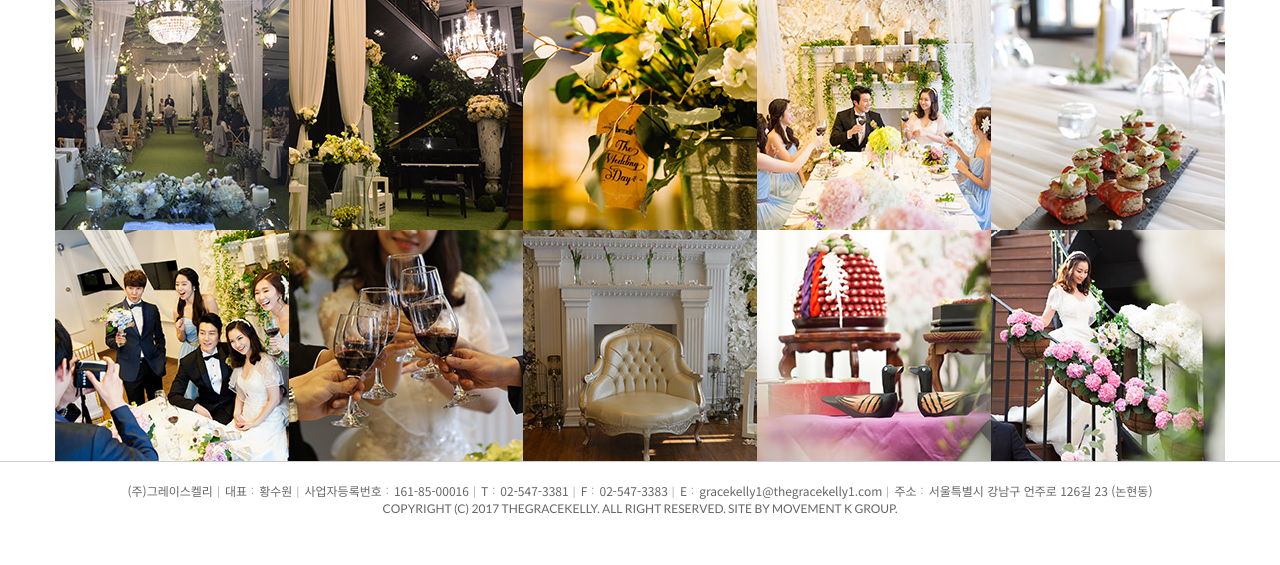
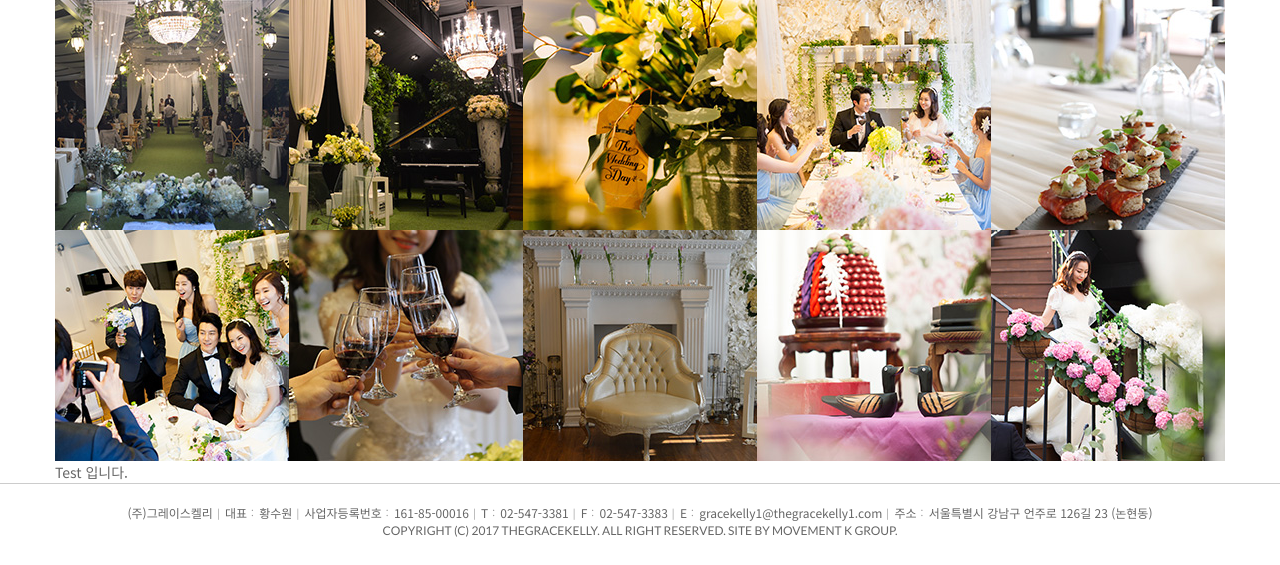
Before and after one commit to mk-kimjh/thegracekelly1, a PHP site: page /house/wedding.php in a window 1280 px wide. Shown: the part 2419-2984 px from the top of the page. Before the commit the page ends 2934 px from the top, so only its background shows below. Run offline with PHP 8.4, Linux system fonts and the light colour scheme.

Commit message:
Test git

```diff
--- a/house/wedding.php
+++ b/house/wedding.php
@@ -138,6 +138,7 @@
                     </li>
                 </ul>
             </div>
+            <p>Test 입니다.</p>
         </div>
     </main>
     <?php require_once($_SERVER['DOCUMENT_ROOT'].'/inc/footer.php'); ?>
```
